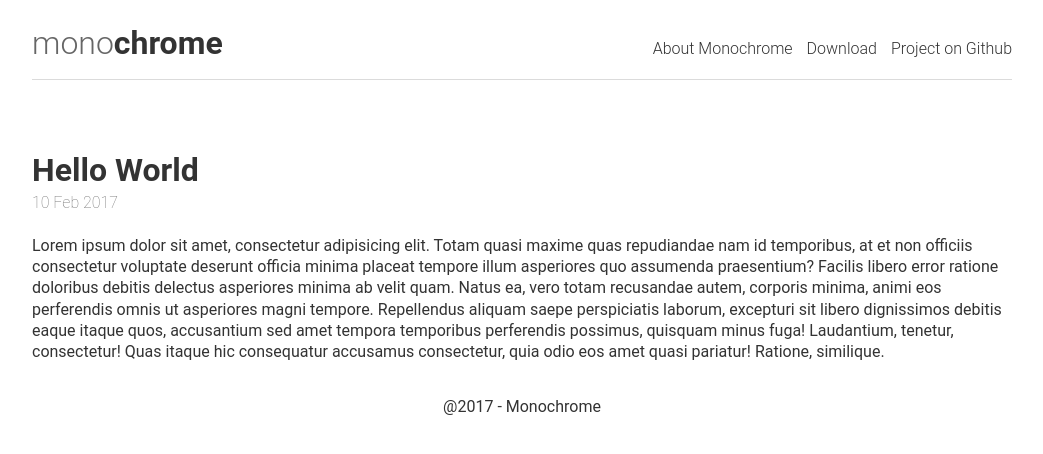
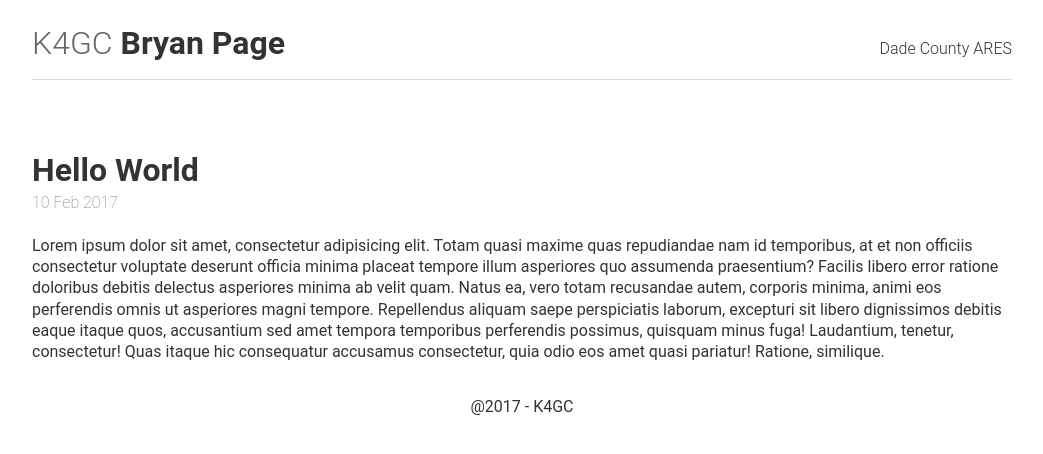
Before and after one commit to anpage/k4gc, a Jekyll site: the page built from _posts/2017-02-10-hello-world.md, in a window 1280 px wide. Shown: the top 454 px of the page, without its empty margins (118-1161 px from the left). Built offline with Jekyll 4.4.1, drawn with Linux system fonts in a browser that asks for light colours.

```diff
--- a/_includes/footer.html
+++ b/_includes/footer.html
@@ -1 +1 @@
-<footer><span>@2017 - Monochrome</span></footer>
+<footer><span>@2017 - K4GC</span></footer>
--- a/_includes/header.html
+++ b/_includes/header.html
@@ -3,7 +3,7 @@
     <span class="f-left">
       <a href="{{ site.baseurl }}/">
         <h1>
-          <span>mono</span>chrome
+          <span>K4GC</span>  Bryan Page
         </h1>
       </a>
     </span>
--- a/_includes/link.html
+++ b/_includes/link.html
@@ -1,2 +1 @@
-<a href="https://github.com/thereviewindex/monochrome/archive/master.zip">Download</a>
-<a href="https://github.com/thereviewindex/monochrome">Project on Github</a>
+<a href="http://k4sod.org/">Dade County ARES</a>
```
Also changed, not shown: about.md (deleted, +0 -30 lines).
